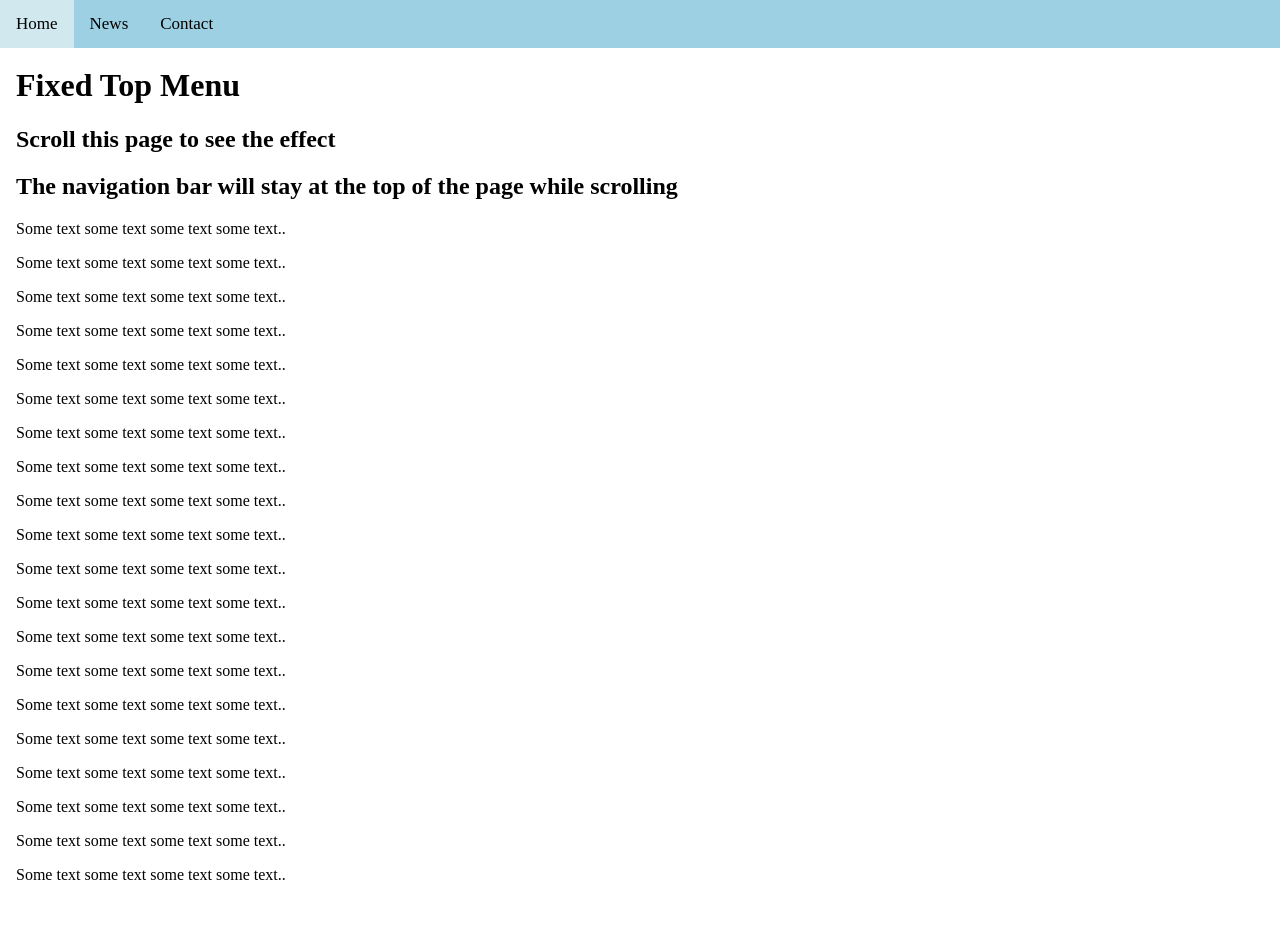
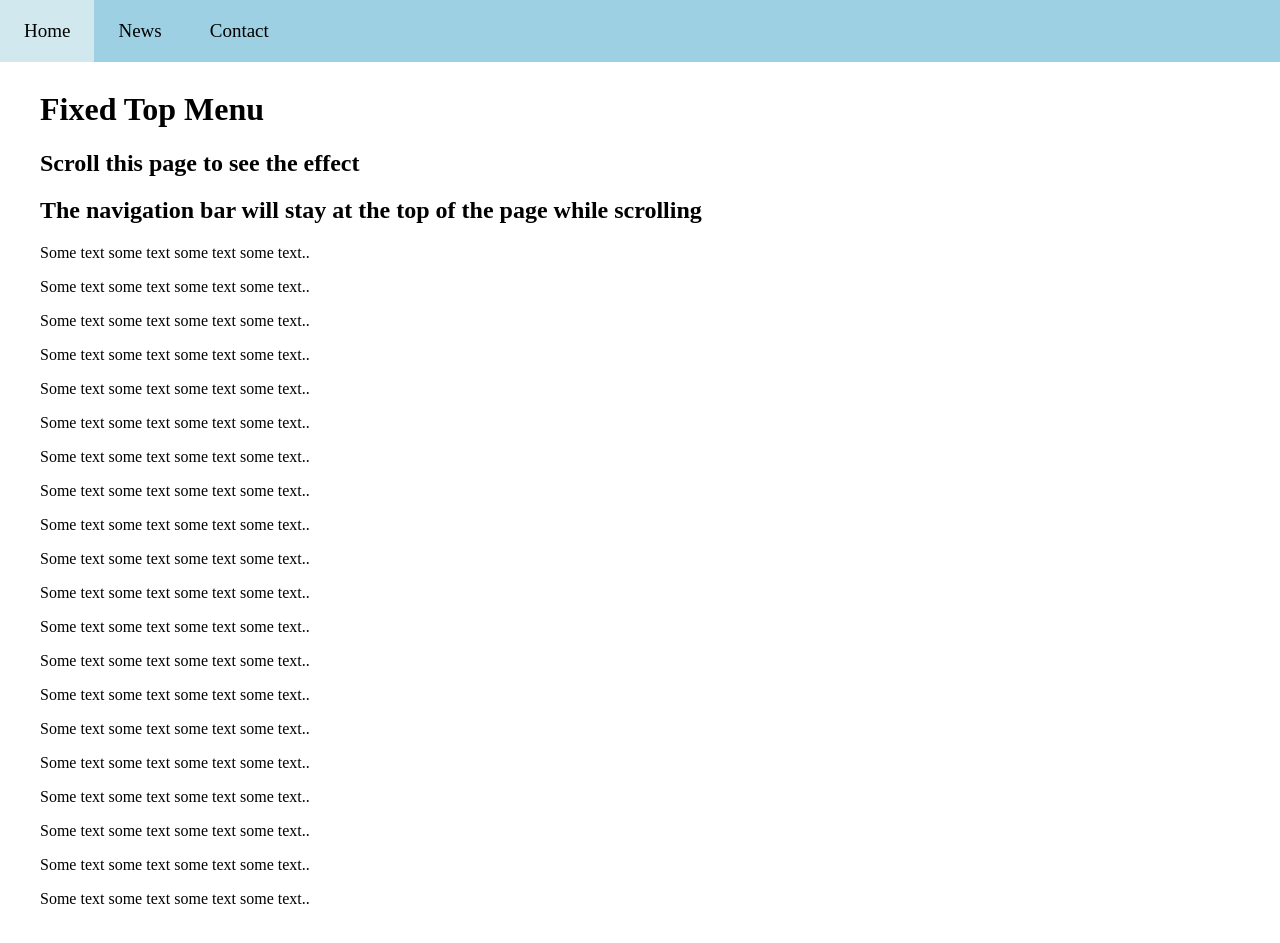
Before and after one commit to liamgillies/liamgillies.github.io, a Jekyll site: the page built from index.html, in a window 1280 px wide and 1400 px high. Shown: the top 943 px of the window. Built offline with Jekyll 4.4.1, drawn with Linux system fonts in a browser that asks for light colours.

Commit message:
Update default.html

```diff
--- a/_layouts/default.html
+++ b/_layouts/default.html
@@ -17,10 +17,10 @@ body {margin:0;}
   float: left;
   display: block;
   color: #000000;
-  text-align: left;
-  padding: 14px 16px;
+  text-align: center;
+  padding: 20px 24px;
   text-decoration: none;
-  font-size: 17px;
+  font-size: 19px;
 }
 
 .navbar a:hover {
@@ -29,7 +29,7 @@ body {margin:0;}
 }
 
 .main {
-  padding: 16px;
+  padding: 40px;
   margin-top: 30px;
   height: 1500px; /* Used in this example to enable scrolling */
 }
```
